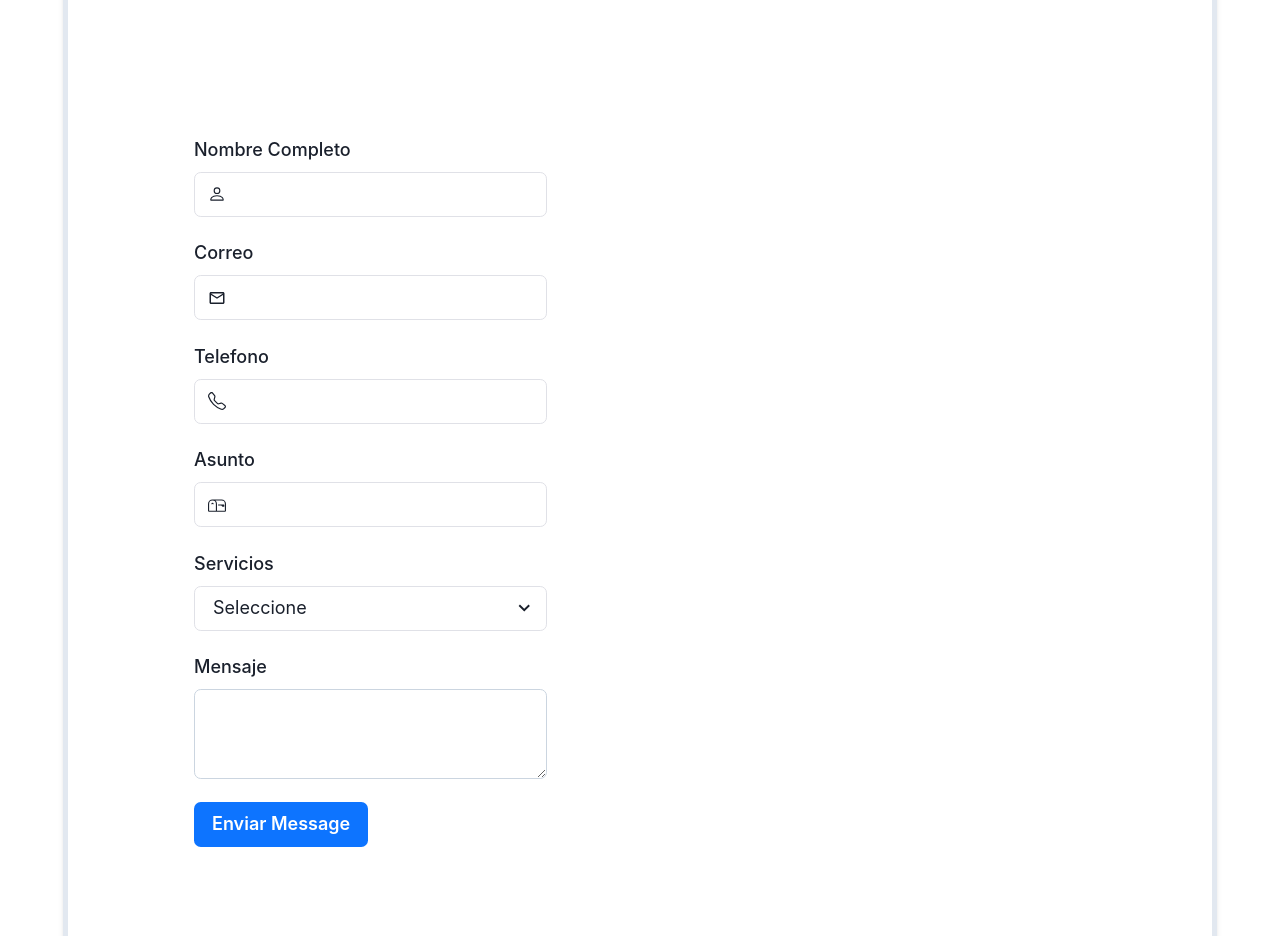
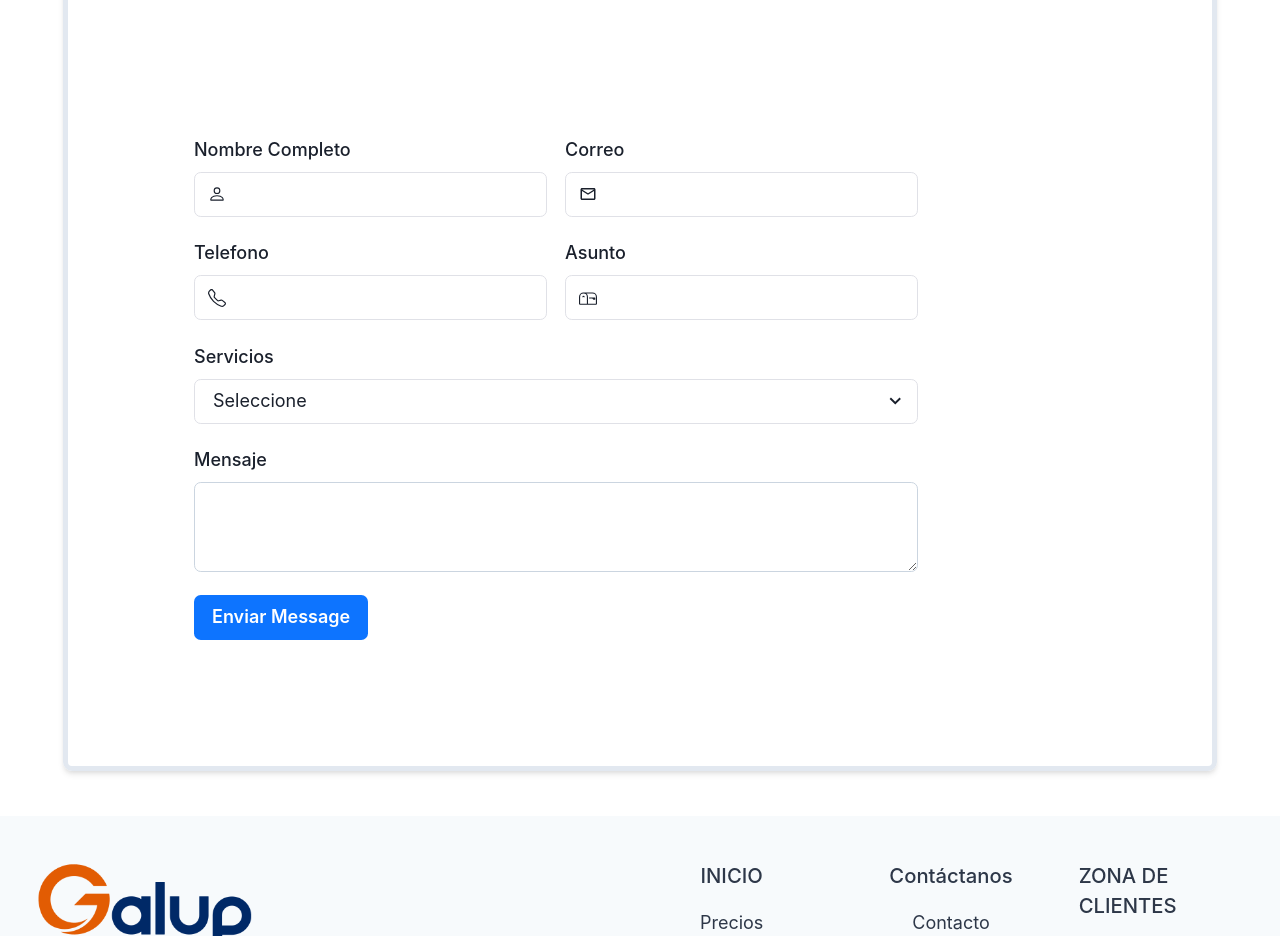
Before and after one commit to TrollScien/nextjs-blog, a Next.js app: page / in a window 1280 px wide. Shown: the part 2620-3556 px from the top of the page. Built offline with nearby package versions, Linux system fonts and the light colour scheme.

Commit message:
Cambiada la forma de mostrar los inputs del form contacto

```diff
--- a/components/Contact.js
+++ b/components/Contact.js
@@ -127,6 +127,7 @@ export default function Contact() {
                 <Box borderRadius="lg">
                   <Box m={8}>
                     <VStack spacing={5}>
+                      <Stack direction={"row"} spacing={4}>
                         <FormControl id="name">
                           <FormLabel>Nombre Completo</FormLabel>
                           <InputGroup borderColor="#E0E1E7">
@@ -148,7 +149,8 @@ export default function Contact() {
                             <Input type="text" size="md" />
                           </InputGroup>
                         </FormControl>
-
+                      </Stack>
+                      <Stack direction={"row"} spacing={4}>
                         <FormControl id="telefono">
                           <FormLabel>Telefono</FormLabel>
                           <InputGroup borderColor="#E0E1E7">
@@ -171,7 +173,7 @@ export default function Contact() {
                             <Input type="text" size="md" />
                           </InputGroup>
                         </FormControl>
-
+                      </Stack>
                       <FormControl id="Servicios">
                         <FormLabel>Servicios</FormLabel>
                         <InputGroup borderColor="#E0E1E7">
```
Lines whose indentation alone changed are shown as unchanged.
